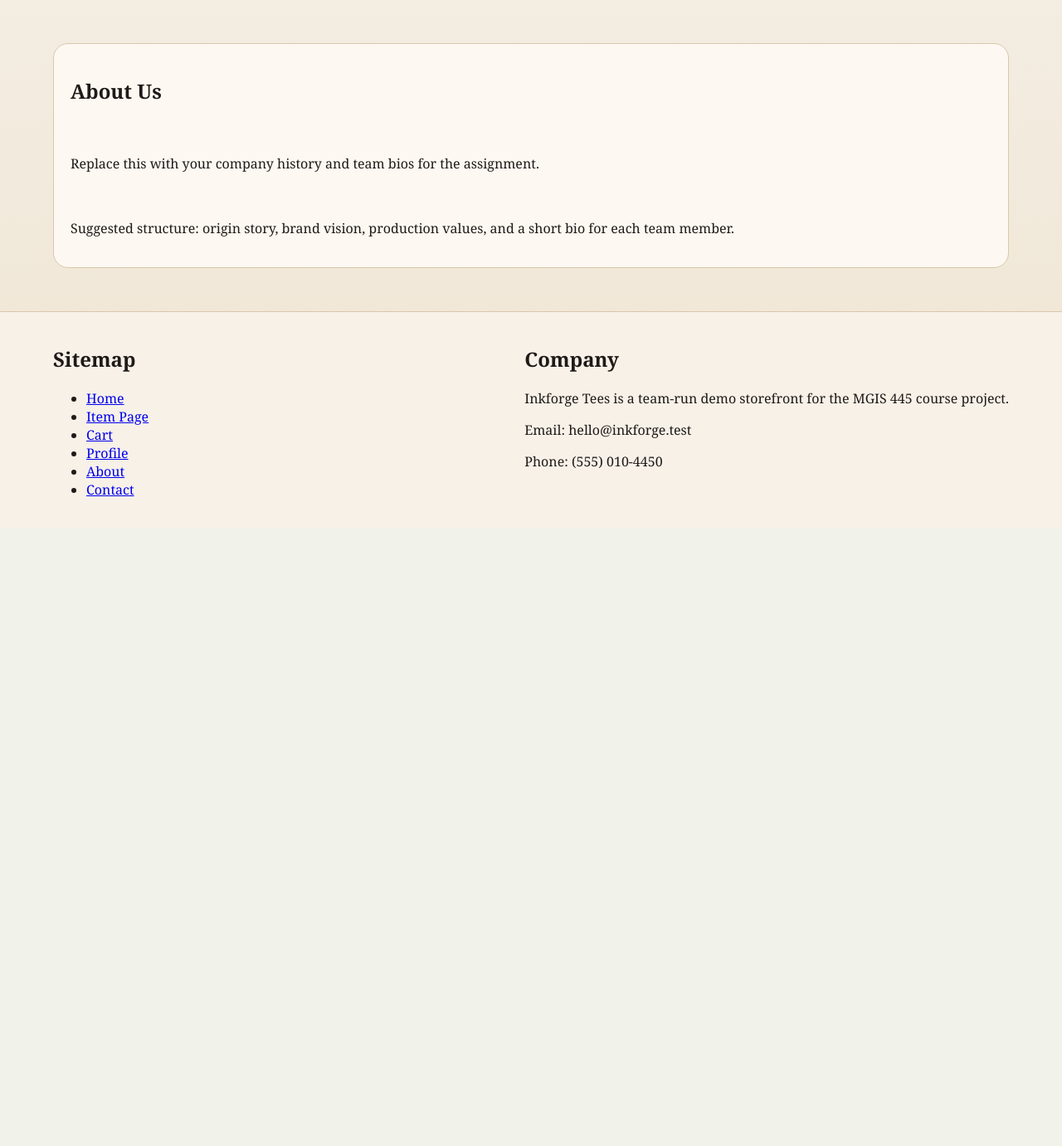
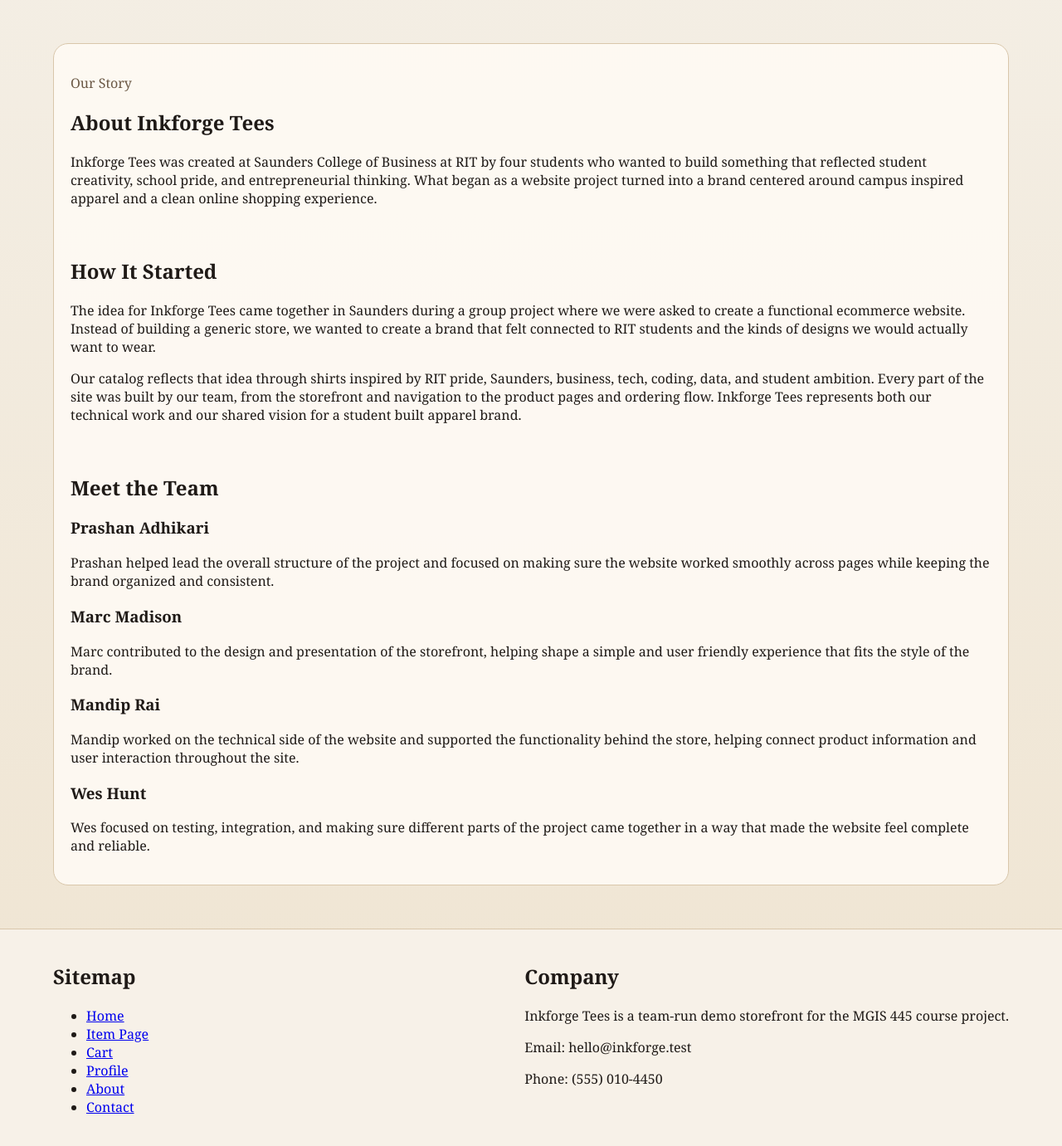
Before and after one commit to GromThePaunch/MGIS-Project, a PHP site: page /pages/about.php in a window 1280 px wide. Shown: the part 172-1553 px from the top of the page at 83% size. Before the commit the page ends 770 px from the top, so only its background shows below. Run offline with PHP 8.4, Linux system fonts and the light colour scheme.

Commit message:
prashans contact and about pages

```diff
--- a/public/pages/about.php
+++ b/public/pages/about.php
@@ -1,12 +1,61 @@
 <?php
 require __DIR__ . '/../includes/init.php';
 $pageTitle = 'About Us | ' . $siteName;
-
 require __DIR__ . '/../includes/header.php';
 ?>
-<section class="content-panel">
-    <h1>About Us</h1>
-    <p>Replace this with your company history and team bios for the assignment.</p>
-    <p>Suggested structure: origin story, brand vision, production values, and a short bio for each team member.</p>
-</section>
+
+    <section class="content-panel about-panel">
+        <div class="about-header">
+            <p class="eyebrow">Our Story</p>
+            <h1>About Inkforge Tees</h1>
+            <p class="about-intro">
+                Inkforge Tees was created at Saunders College of Business at RIT by four students who wanted to build something that reflected student creativity, school pride, and entrepreneurial thinking. What began as a website project turned into a brand centered around campus inspired apparel and a clean online shopping experience.
+            </p>
+        </div>
+
+        <div class="about-history">
+            <h2>How It Started</h2>
+            <p>
+                The idea for Inkforge Tees came together in Saunders during a group project where we were asked to create a functional ecommerce website. Instead of building a generic store, we wanted to create a brand that felt connected to RIT students and the kinds of designs we would actually want to wear.
+            </p>
+            <p>
+                Our catalog reflects that idea through shirts inspired by RIT pride, Saunders, business, tech, coding, data, and student ambition. Every part of the site was built by our team, from the storefront and navigation to the product pages and ordering flow. Inkforge Tees represents both our technical work and our shared vision for a student built apparel brand.
+            </p>
+        </div>
+
+        <div class="team-section">
+            <h2>Meet the Team</h2>
+
+            <div class="team-grid">
+                <div class="team-card">
+                    <h3>Prashan Adhikari</h3>
+                    <p>
+                        Prashan helped lead the overall structure of the project and focused on making sure the website worked smoothly across pages while keeping the brand organized and consistent.
+                    </p>
+                </div>
+
+                <div class="team-card">
+                    <h3>Marc Madison</h3>
+                    <p>
+                        Marc contributed to the design and presentation of the storefront, helping shape a simple and user friendly experience that fits the style of the brand.
+                    </p>
+                </div>
+
+                <div class="team-card">
+                    <h3>Mandip Rai</h3>
+                    <p>
+                        Mandip worked on the technical side of the website and supported the functionality behind the store, helping connect product information and user interaction throughout the site.
+                    </p>
+                </div>
+
+                <div class="team-card">
+                    <h3>Wes Hunt</h3>
+                    <p>
+                        Wes focused on testing, integration, and making sure different parts of the project came together in a way that made the website feel complete and reliable.
+                    </p>
+                </div>
+            </div>
+        </div>
+    </section>
+
 <?php require __DIR__ . '/../includes/footer.php'; ?>
```
Also changed, not shown: public/pages/contact.php (+72 -6 lines).
